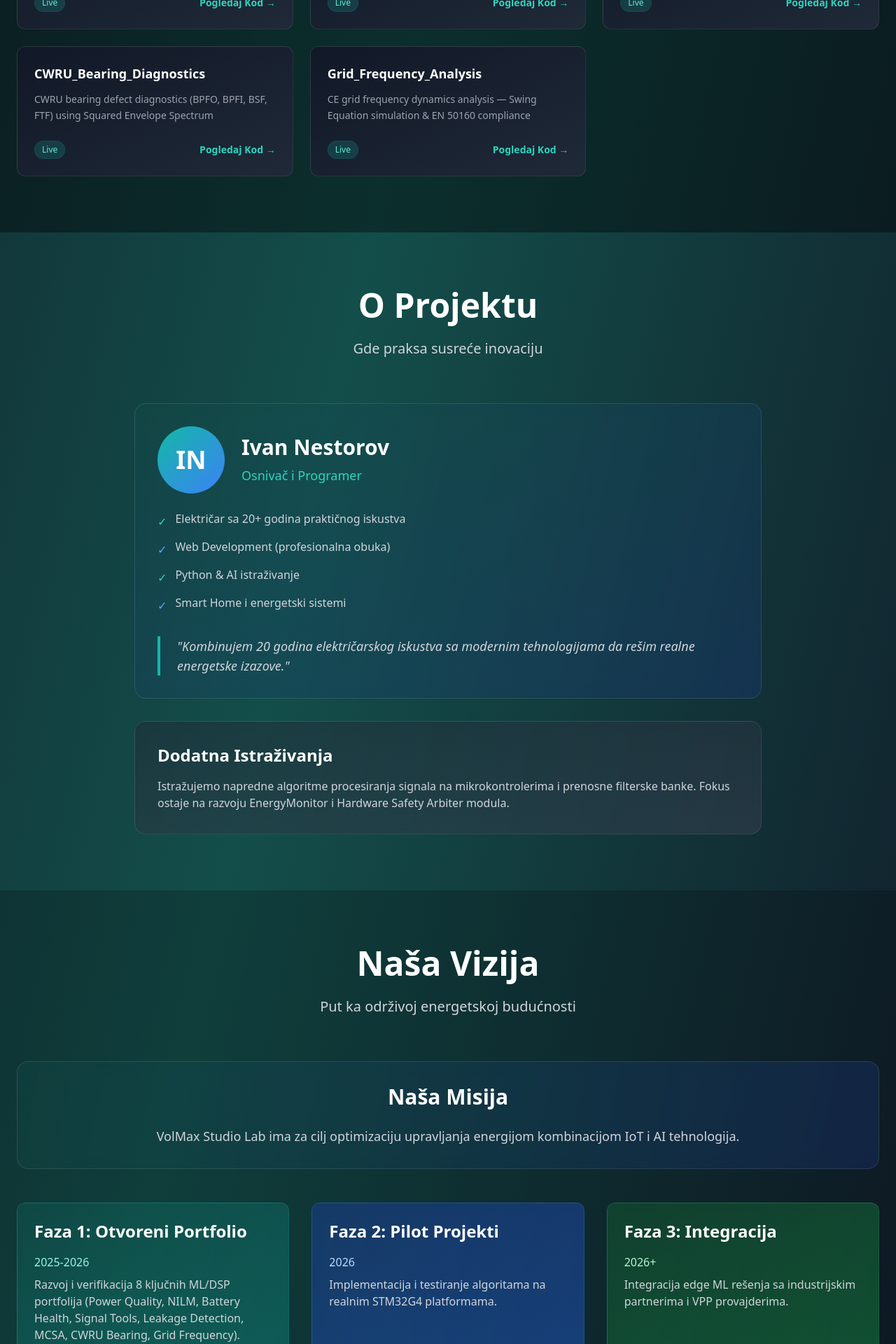
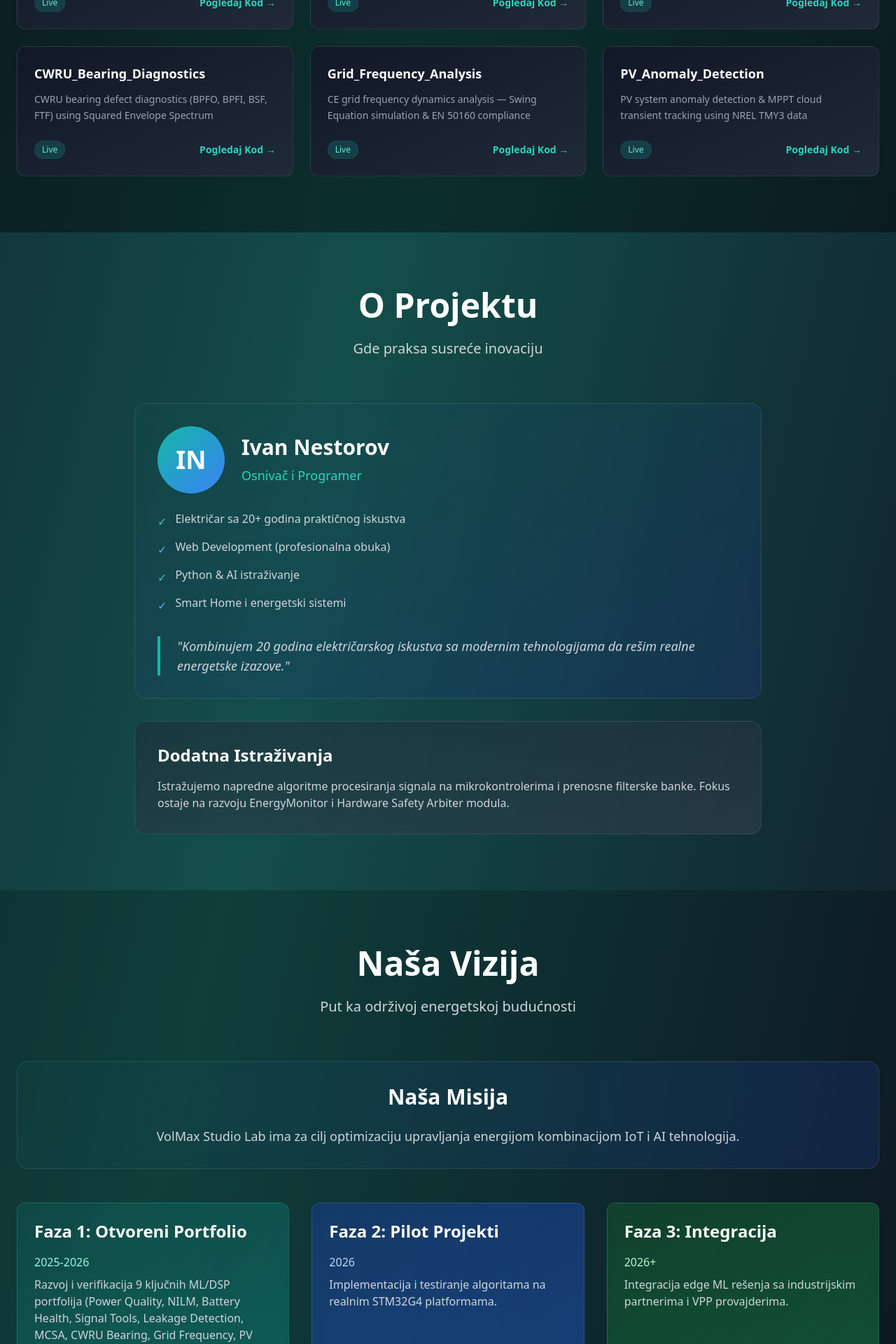
Before and after one commit to VolMax-Studio/volmax-studio-website, a Next.js app: page / in a window 1280 px wide. Shown: the part 2960-4880 px from the top of the page at 70% size. Built offline with nearby package versions, Linux system fonts and the light colour scheme.

Commit message:
feat: add PV Anomaly Detection to portfolio grid

```diff
--- a/pages/index.js
+++ b/pages/index.js
@@ -77,7 +77,8 @@ export default function Home() {
           leakage: 'WDN leak detection — DWT + RF + sensitivity matrix',
           mcsa: 'MCSA diagnostics for 3-phase induction motor faults: BRB, bearing defects, stator short circuits',
           cwru: 'CWRU bearing defect diagnostics (BPFO, BPFI, BSF, FTF) using Squared Envelope Spectrum',
-          grid: 'CE grid frequency dynamics analysis — Swing Equation simulation & EN 50160 compliance'
+          grid: 'CE grid frequency dynamics analysis — Swing Equation simulation & EN 50160 compliance',
+          pv: 'PV system anomaly detection & MPPT cloud transient tracking using NREL TMY3 data'
         }
       },
       about: {
@@ -100,7 +101,7 @@ export default function Home() {
         missionText: 'VolMax Studio Lab ima za cilj optimizaciju upravljanja energijom kombinacijom IoT i AI tehnologija.',
         phase1Title: 'Faza 1: Otvoreni Portfolio',
         phase1Time: '2025-2026',
-        phase1Desc: 'Razvoj i verifikacija 8 ključnih ML/DSP portfolija (Power Quality, NILM, Battery Health, Signal Tools, Leakage Detection, MCSA, CWRU Bearing, Grid Frequency).',
+        phase1Desc: 'Razvoj i verifikacija 9 ključnih ML/DSP portfolija (Power Quality, NILM, Battery Health, Signal Tools, Leakage Detection, MCSA, CWRU Bearing, Grid Frequency, PV Anomaly).',
         phase2Title: 'Faza 2: Pilot Projekti',
         phase2Time: '2026',
         phase2Desc: 'Implementacija i testiranje algoritama na realnim STM32G4 platformama.',
@@ -198,7 +199,8 @@ export default function Home() {
           leakage: 'WDN leak detection — DWT + RF + sensitivity matrix',
           mcsa: 'MCSA diagnostics for 3-phase induction motor faults: BRB, bearing defects, stator short circuits',
           cwru: 'CWRU bearing defect diagnostics (BPFO, BPFI, BSF, FTF) using Squared Envelope Spectrum',
-          grid: 'CE grid frequency dynamics analysis — Swing Equation simulation & EN 50160 compliance'
+          grid: 'CE grid frequency dynamics analysis — Swing Equation simulation & EN 50160 compliance',
+          pv: 'PV system anomaly detection & MPPT cloud transient tracking using NREL TMY3 data'
         }
       },
       about: {
@@ -221,7 +223,7 @@ export default function Home() {
         missionText: 'VolMax Studio Lab aims to optimize energy management by combining IoT and AI technologies.',
         phase1Title: 'Phase 1: Open Portfolio',
         phase1Time: '2025-2026',
-        phase1Desc: 'Development and validation of 8 key ML/DSP portfolios (Power Quality, NILM, Battery Health, Signal Tools, Leakage Detection, MCSA, CWRU Bearing, Grid Frequency).',
+        phase1Desc: 'Development and validation of 9 key ML/DSP portfolios (Power Quality, NILM, Battery Health, Signal Tools, Leakage Detection, MCSA, CWRU Bearing, Grid Frequency, PV Anomaly).',
         phase2Title: 'Phase 2: Pilot Projects',
         phase2Time: '2026',
         phase2Desc: 'Algorithm implementation and testing on real STM32G4 platforms.',
@@ -460,7 +462,8 @@ export default function Home() {
               { id: 'leakage', title: 'Fluid_Leakage_Detection_Portfolio', url: 'https://github.com/VolMax-Studio/Fluid_Leakage_Detection_Portfolio', desc: t.portfolio.repos.leakage },
               { id: 'mcsa', title: 'MCSA_Fault_Diagnostics_Portfolio', url: 'https://github.com/VolMax-Studio/MCSA_Fault_Diagnostics_Portfolio', desc: t.portfolio.repos.mcsa },
               { id: 'cwru', title: 'CWRU_Bearing_Diagnostics', url: 'https://github.com/VolMax-Studio/CWRU_Bearing_Diagnostics', desc: t.portfolio.repos.cwru },
-              { id: 'grid', title: 'Grid_Frequency_Analysis', url: 'https://github.com/VolMax-Studio/Grid_Frequency_Analysis', desc: t.portfolio.repos.grid }
+              { id: 'grid', title: 'Grid_Frequency_Analysis', url: 'https://github.com/VolMax-Studio/Grid_Frequency_Analysis', desc: t.portfolio.repos.grid },
+              { id: 'pv', title: 'PV_Anomaly_Detection', url: 'https://github.com/VolMax-Studio/PV_Anomaly_Detection', desc: t.portfolio.repos.pv }
             ].map((repo) => (
               <div key={repo.id} className="bg-gradient-to-br from-gray-900 to-gray-800 rounded-xl p-6 border border-white/10 hover:border-teal-400/50 transition-all flex flex-col justify-between group">
                 <div>
```
